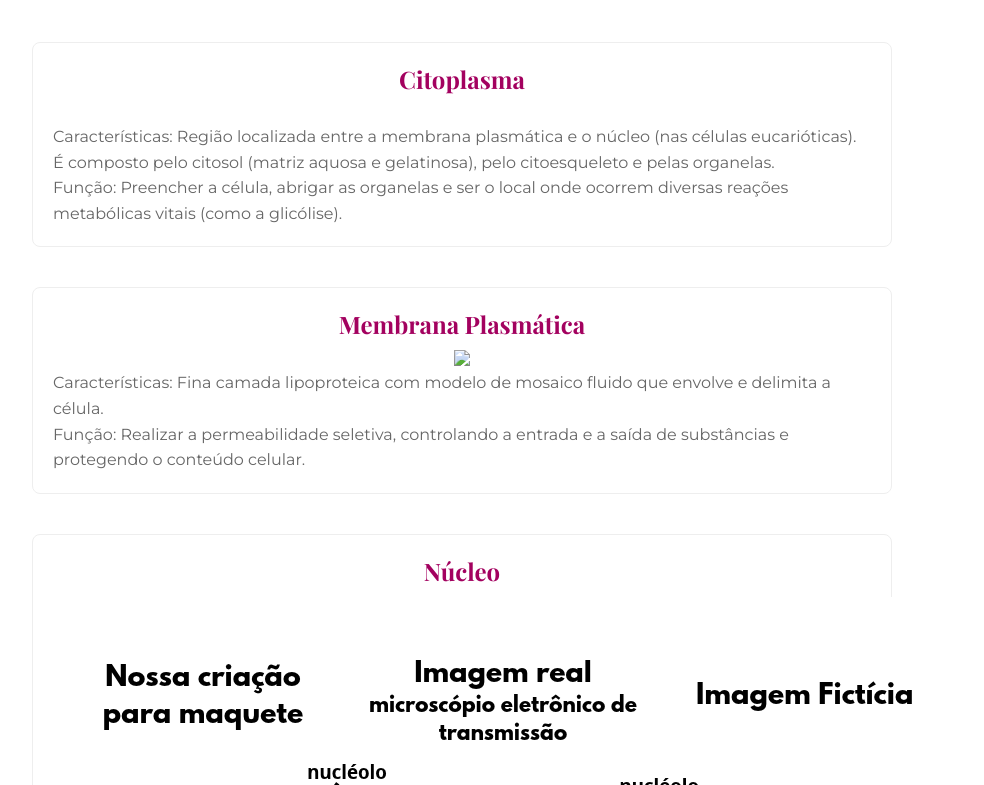
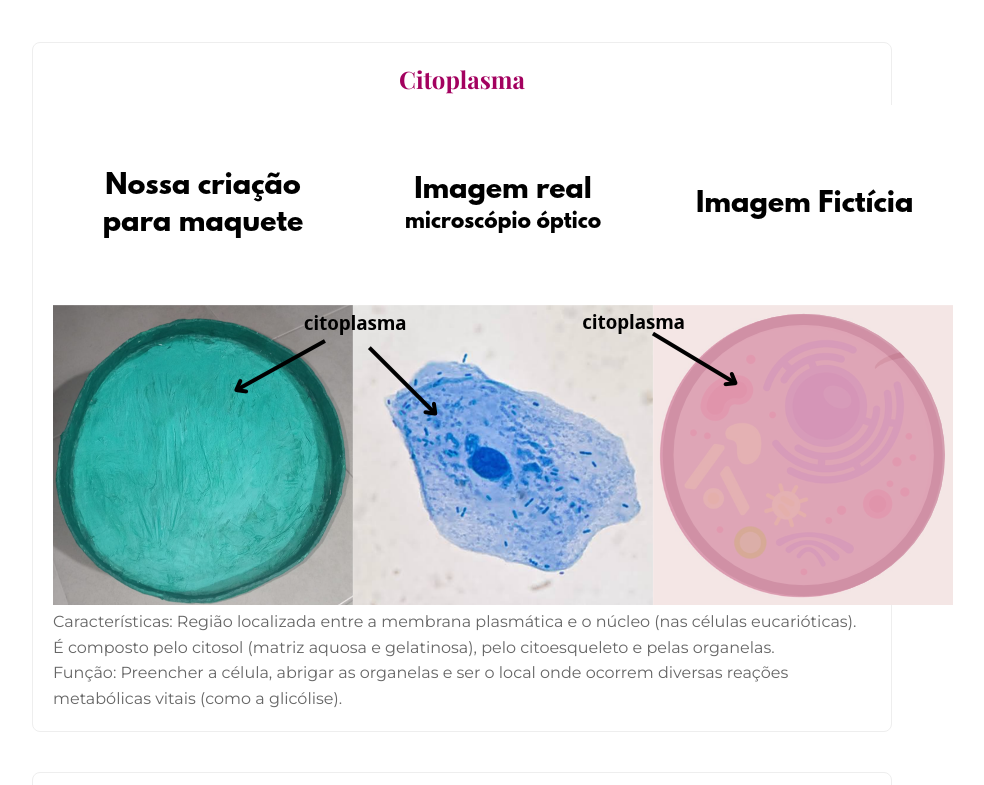
Before and after one commit to Mariane-8912/Nossa-Maquete-de-c-lula, a plain HTML site: page index.html in a window 1280 px wide. Shown: the part 1035-1820 px from the top of the page, without its empty margins (178-1162 px from the left). Drawn offline with nearby package versions, Linux system fonts and the light colour scheme; a web font is replaced by a local one.

Commit message:
Update index.html

```diff
--- a/index.html
+++ b/index.html
@@ -58,14 +58,14 @@ com a professora Ana Cristina e o professor Paulo César.
 
         <section id="citoplasma">
         <h2>Citoplasma</h2>
-        <img src="">
+        <img src="./images/citoplasma.png">
         <p>Características: Região localizada entre a membrana plasmática e o núcleo (nas células eucarióticas). É composto pelo citosol (matriz aquosa e gelatinosa), pelo citoesqueleto e pelas organelas.<br>
 Função: Preencher a célula, abrigar as organelas e ser o local onde ocorrem diversas reações metabólicas vitais (como a glicólise).</p>
         </section>
 
         <section id="membrana">
         <h2>Membrana Plasmática</h2>
-        <img src="./images/membrana.jpg">
+        <img src="./images/membrana.png">
         <p>Características: Fina camada lipoproteica com modelo de mosaico fluido que envolve e delimita a célula.<br>
 Função: Realizar a permeabilidade seletiva, controlando a entrada e a saída de substâncias e protegendo o conteúdo celular.</p>
         </section>
```
